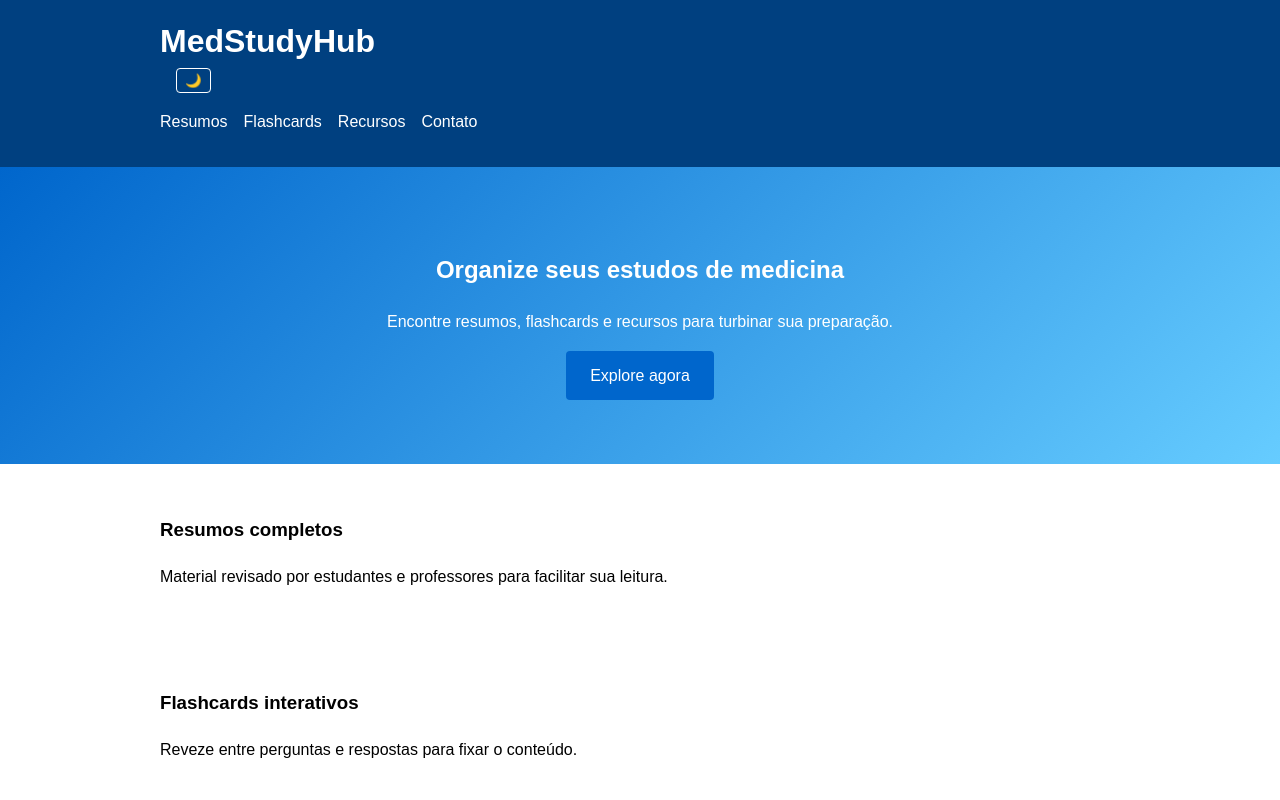
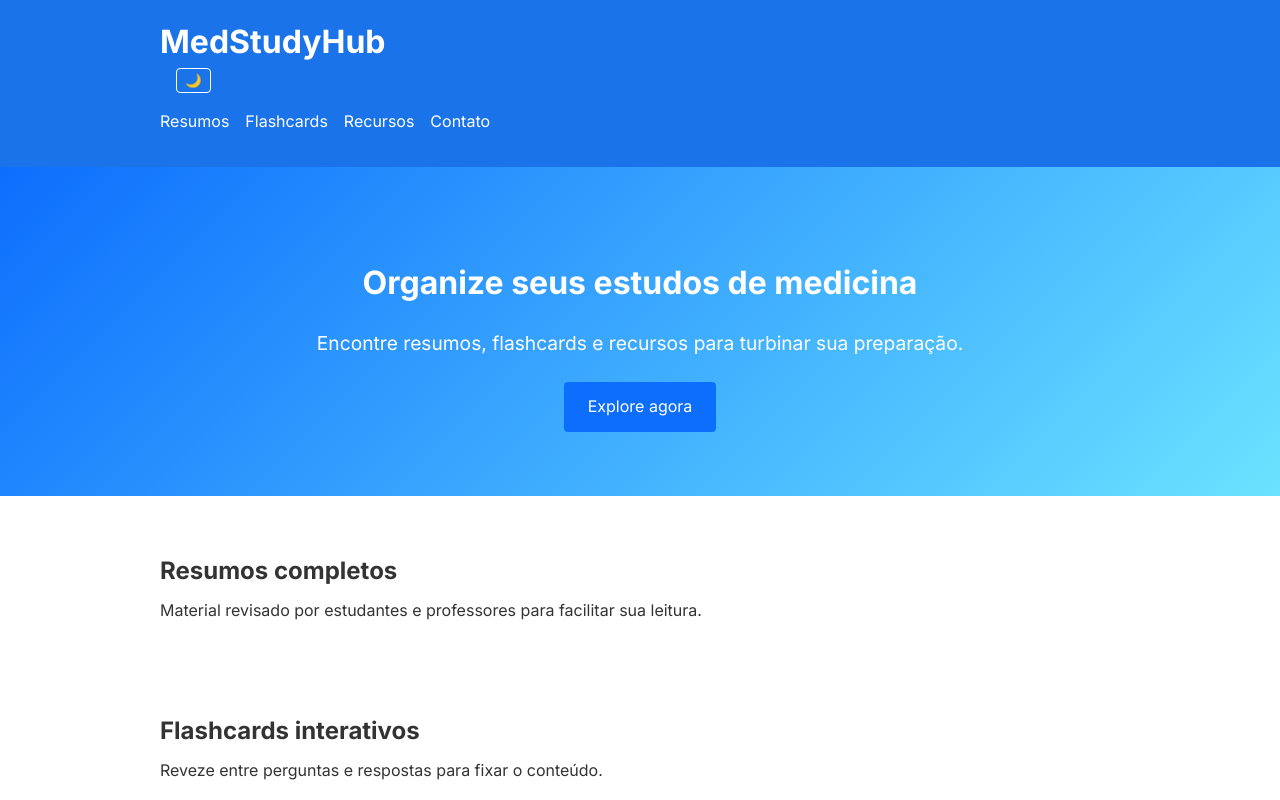
Before and after one commit to CfrancXCIV/Jobbot, a website: page index.html in a window 1280 px wide. Shown: the top 800 px of the page. Drawn offline with Linux system fonts and the light colour scheme.

Commit message:
Improve styling and interactivity

```diff
--- a/index.html
+++ b/index.html
@@ -4,6 +4,9 @@
     <meta charset="UTF-8">
     <meta name="viewport" content="width=device-width, initial-scale=1.0">
     <title>MedStudyHub - Resumos e Flashcards</title>
+    <link rel="preconnect" href="https://fonts.googleapis.com">
+    <link rel="preconnect" href="https://fonts.gstatic.com" crossorigin>
+    <link href="https://fonts.googleapis.com/css2?family=Inter:wght@400;600;700&display=swap" rel="stylesheet">
     <link rel="stylesheet" href="style.css">
 </head>
 <body>
--- a/script.js
+++ b/script.js
@@ -9,6 +9,12 @@ document.addEventListener("DOMContentLoaded", function () {
             navLinks.classList.toggle("open");
         });
     }
+
+    document.querySelectorAll('.nav-links a').forEach(link => {
+        link.addEventListener('click', () => {
+            navLinks.classList.remove('open');
+        });
+    });
 
     if (themeToggle) {
         const savedTheme = localStorage.getItem("theme");
--- a/style.css
+++ b/style.css
@@ -1,26 +1,27 @@
 :root {
     --background: #ffffff;
-    --text-color: #000000;
-    --primary: #004080;
-    --secondary: #0066cc;
-    --accent: #66ccff;
+    --text-color: #333333;
+    --primary: #1a73e8;
+    --secondary: #0d6efd;
+    --accent: #6ae3ff;
 }
 
 body {
     margin: 0;
-    font-family: Arial, sans-serif;
+    font-family: 'Inter', Arial, sans-serif;
     line-height: 1.6;
     background: var(--background);
     color: var(--text-color);
     transition: background 0.3s, color 0.3s;
+    scroll-behavior: smooth;
 }
 
 body.dark-mode {
     --background: #121212;
     --text-color: #eeeeee;
-    --primary: #1e90ff;
-    --secondary: #3399ff;
-    --accent: #88ddff;
+    --primary: #1a73e8;
+    --secondary: #0d6efd;
+    --accent: #6ae3ff;
 }
 
 .container {
@@ -33,6 +34,7 @@ header {
     background-color: var(--primary);
     color: #fff;
     padding: 1rem 0;
+    box-shadow: 0 2px 4px rgba(0, 0, 0, 0.1);
 }
 
 header h1 {
@@ -62,6 +64,11 @@ nav {
 .nav-links a {
     color: #fff;
     text-decoration: none;
+    transition: color 0.3s;
+}
+
+.nav-links a:hover {
+    color: var(--accent);
 }
 
 .hero {
@@ -69,6 +76,20 @@ nav {
     color: #fff;
     text-align: center;
     padding: 4rem 0;
+    display: flex;
+    flex-direction: column;
+    align-items: center;
+    justify-content: center;
+}
+
+.hero h2 {
+    font-size: 2rem;
+    margin-bottom: 0.5rem;
+}
+
+.hero p {
+    font-size: 1.2rem;
+    margin-bottom: 1.5rem;
 }
 
 .cta {
@@ -78,11 +99,12 @@ nav {
     padding: 0.75rem 1.5rem;
     text-decoration: none;
     border-radius: 4px;
-    transition: background 0.3s;
+    transition: background 0.3s, transform 0.3s;
 }
 
 .cta:hover {
     background: var(--accent);
+    transform: translateY(-2px);
 }
 
 .features,
@@ -90,9 +112,20 @@ nav {
     padding: 2rem 0;
 }
 
+.features h3 {
+    font-size: 1.5rem;
+    margin-bottom: 0.5rem;
+}
+
+.features p {
+    margin: 0;
+    color: var(--text-color);
+}
+
 .pricing-table {
     display: flex;
     gap: 1rem;
+    justify-content: center;
 }
 
 .plan {
@@ -101,8 +134,14 @@ nav {
     border-radius: 4px;
     flex: 1;
     text-align: center;
+    box-shadow: 0 1px 3px rgba(0, 0, 0, 0.1);
+    transition: transform 0.3s, box-shadow 0.3s;
 }
 
+.plan:hover {
+    transform: translateY(-4px);
+    box-shadow: 0 4px 8px rgba(0, 0, 0, 0.1);
+}
 .theme-toggle {
     background: none;
     border: 1px solid #fff;
@@ -111,6 +150,7 @@ nav {
     border-radius: 4px;
     margin-left: 1rem;
     cursor: pointer;
+    transition: background 0.3s, color 0.3s, border-color 0.3s;
 }
 
 footer {
@@ -160,7 +200,12 @@ footer {
     height: 120px;
     perspective: 1000px;
     cursor: pointer;
-    transition: background 0.3s, border-color 0.3s;
+    transition: background 0.3s, border-color 0.3s, transform 0.3s, box-shadow 0.3s;
+}
+
+.flashcard:hover {
+    transform: translateY(-4px);
+    box-shadow: 0 4px 8px rgba(0, 0, 0, 0.1);
 }
 
 body.dark-mode .flashcard {
```
Also changed, not shown: contato.html (+3 -0 lines), flashcards.html (+3 -0 lines), recursos.html (+3 -0 lines), resumos.html (+3 -0 lines).
